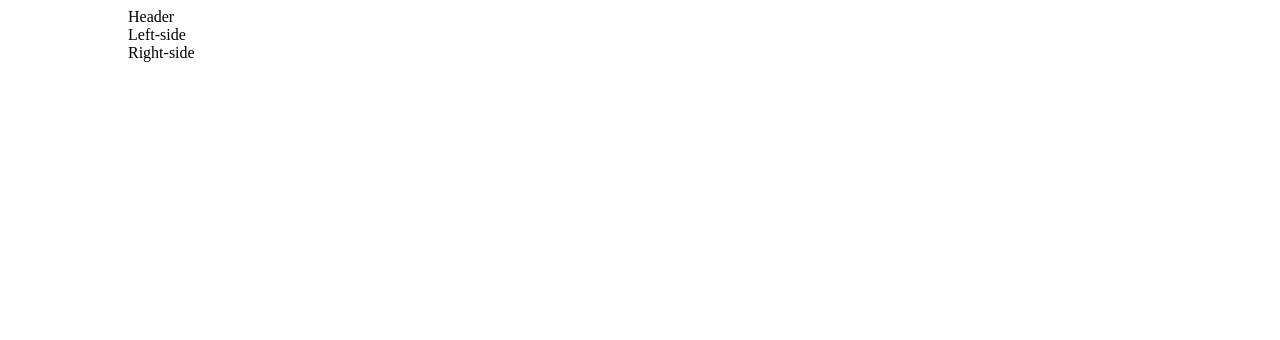
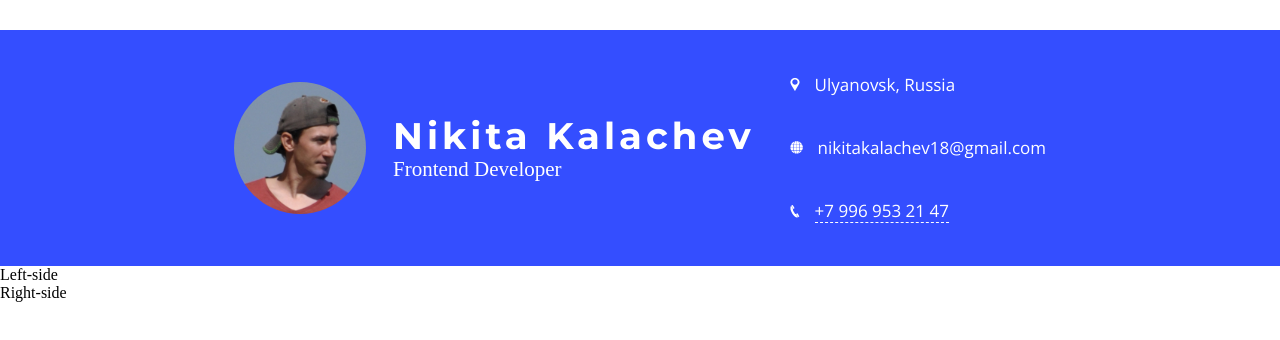
Before and after one commit to mobilisf/LiteBox, a website: page src/index.html in a window 1280 px wide. Drawn offline with nearby package versions, Linux system fonts and the light colour scheme; files that its build step writes are made by us from their sources; files whose address does not match are found by name.

Commit message:
Header: Add base structure

```diff
--- a/gulpfile.js
+++ b/gulpfile.js
@@ -45,7 +45,7 @@ var config = {
     },
     tunnel: true,
     host: 'localhost',
-    port: 9000,
+    port: 3000,
     logPrefix: "mobilisf"
 };
 
--- a/src/index.html
+++ b/src/index.html
@@ -2,12 +2,19 @@
 <html>
 <head lang="eng">
     <meta charset="UTF-8">
+    <meta name="viewport" content="width=device-width, initial-scale=1">
     <title>Application form for LightBox</title>
     <link rel="stylesheet" type="text/css" href="css/main.css">
+    <link href="https://fonts.googleapis.com/css?family=Montserrat:400,700" rel="stylesheet">
+    <link href="https://fonts.googleapis.com/css?family=Montserrat:400,700|Open+Sans" rel="stylesheet">
+    <link href="https://fonts.googleapis.com/css?family=Open+Sans:400,600" rel="stylesheet">
+    <script src="https://api-maps.yandex.ru/2.1/?lang=en_RU&load=Geolink"></script>
 </head>
     <body>
-        <div class="form-header">
-            //= template/header.html
+        <div class="form-wrapper">
+            <div class="form-header">
+                //= template/header.html
+            </div>
             <div class="form-content">
                 //= template/left-side.html
                 //= template/right-side.html
--- a/src/style/main.scss
+++ b/src/style/main.scss
@@ -3,3 +3,4 @@
 @import "partials/left-side.scss";
 @import "partials/right-side.scss";
 @import "partials/variables.scss";
+@import "../../bower_components/normalize.css/normalize.css";
--- a/src/style/partials/common.scss
+++ b/src/style/partials/common.scss
@@ -1,6 +1,6 @@
-.form-header,
-.form-content {
-    max-width: 1024px;
-    height: auto;
-    margin: 0 auto;
-}
+// .form-wrapper {
+//     max-width: 812px;
+//     height: auto;
+//     margin: 30px auto 0 auto;
+//     background: lightseagreen;
+// }
--- a/src/style/partials/header.scss
+++ b/src/style/partials/header.scss
@@ -0,0 +1,114 @@
+@import "partials/variables.scss";
+
+$header-background-color: $color-dark-blue;
+$header-font-color: $color-white;
+
+.header-wrap {
+    width: 100%;
+    height: auto;
+    background-color: $header-background-color;
+}
+
+.header {
+    display: flex;
+    justify-content: space-between;
+    align-items: center;
+    max-width: 812px;
+    height: auto;
+    margin: 30px auto 0 auto;
+    padding: 45px 0;
+    color: $header-font-color;
+
+    &__content {
+        display: flex;
+        justify-content: space-between;
+        align-items: center;
+        min-height: 132px;
+    }
+
+    &__content-avatar {
+        width: 132px;
+        height: 132px;
+        margin-right: 27px;
+
+        .avatar-image {
+            width: 100%;
+            height: auto;
+            border-radius: 50%;
+        }
+    }
+
+    &__content-name {
+        font-family: Montserrat;
+        font-size: 37px;
+        font-weight: 700;
+        letter-spacing: 4px;
+    }
+
+    &__content-speciality {
+        font-family: "Open Sans - Semibold";
+        font-size: 21px;
+    }
+
+    &__contacts {
+        display: flex;
+        flex-direction: column;
+        justify-content: space-between;
+        min-height: 146px;
+        font-family: "Open Sans";
+        font-size: 17px;
+    }
+
+    &__contacts-location {
+        display: inline-flex;
+        align-items: center;
+
+        .location-icon {
+            margin-right: 15px;
+        }
+
+        .location-text {
+            margin: 0;
+        }
+
+        .ymaps-2-1-71-geolink-processed:before {
+            content: none;
+        }
+
+        .ymaps-2-1-71-geolink-processed {
+            margin-left: 0;
+        }
+    }
+
+    &__contacts-mail {
+        display: flex;
+        align-items: center;
+
+        .mail-icon {
+            margin-right: 15px;
+        }
+
+        .mail-text {
+            margin: 0;
+        }
+    }
+
+    &__contacts-phone {
+        display: flex;
+        align-items: center;
+
+        .phone-icon {
+            margin-right: 15px;
+        }
+
+        .phone-text {
+            margin: 0;
+        }
+
+        .phone-text a {
+            color: $header-font-color;
+            border-bottom: 1px dashed;
+            text-decoration: unset;
+        }
+    }
+}
--- a/src/style/partials/variables.scss
+++ b/src/style/partials/variables.scss
@@ -0,0 +1,5 @@
+/* Color scheme */
+
+$color-white: #fff;
+$color-dark-gray: #383838;
+$color-dark-blue: #344eff;
--- a/src/template/header.html
+++ b/src/template/header.html
@@ -1,3 +1,30 @@
-<section class="header">
-Header
+<section class="header-wrap">
+    <div class="header">
+        <div class="header__content">
+            <div class="header__content-avatar">
+                <img src="images/header/avatar.jpg" alt="" class="avatar-image">
+            </div>
+            <div class="header__content-title">
+                <div class="header__content-name">Nikita Kalachev</div>
+                <div class="header__content-speciality">Frontend Developer</div>
+            </div>
+        </div>
+        <div class="header__contacts">
+            <div class="header__contacts-location">
+                <img class="location-icon" src="images/header/location.png" alt="location icon">
+                <p class="location-text ymaps-geolink" data-bounds="[[54.314214, 48.402297], [54.314483, 48.402568]]" data-description="Suppose I live here :)"  data-type="biz">Ulyanovsk, Russia</p>
+            </div>
+            <div class="header__contacts-mail">
+                <img class="mail-icon" src="images/header/www.png" alt="mail icon">
+                <p class="mail-text"><a target="_top" href="mailto:nikitakalachev@gmail.?Subject=Hello"></a>nikitakalachev18@gmail.com</a></p>
+            </div>
+            <div class="header__contacts-phone">
+                <img class="phone-icon" src="images/header/phone.png" alt="phone icon">
+                <p class="phone-text"><a href="tel: +79969532147">+7 996 953 21 47</a></p>
+            </div>
+        </div>
+    </div>
 </section>
+
+<div class="">
+</div>
```
Also changed, not shown: build/css/main.css, build/images/header/avatar.jpg (added), build/index.html.
